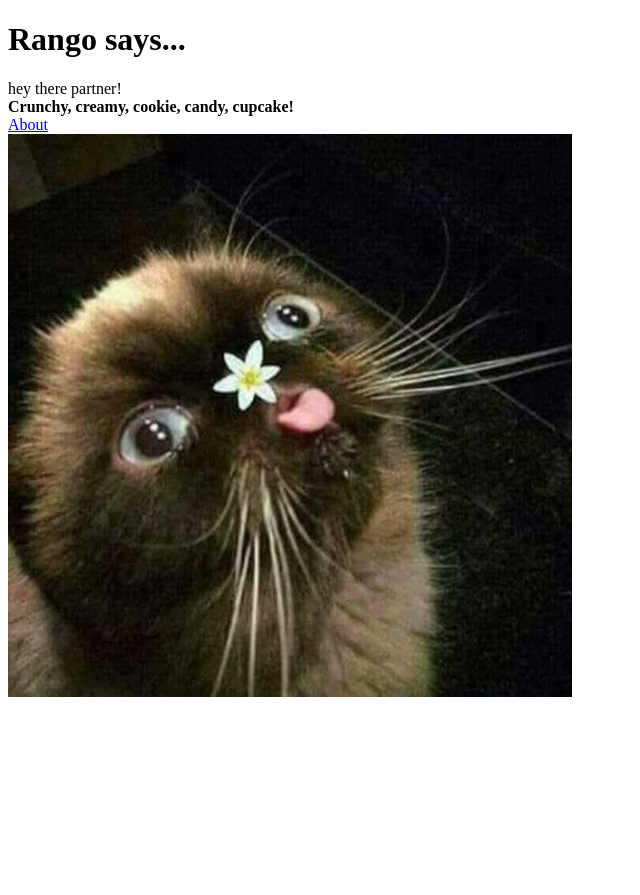
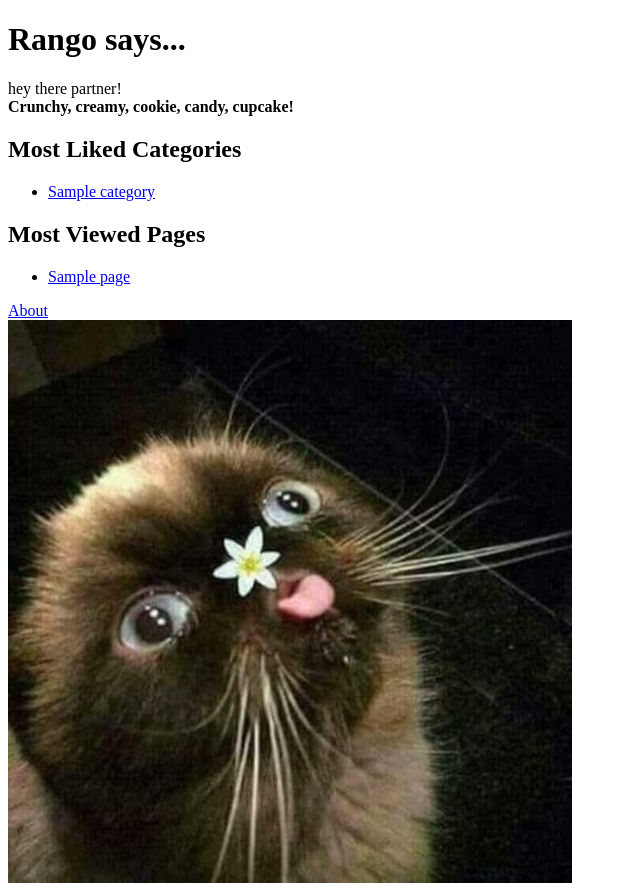
Before and after one commit to mkaraskova/tango_with_django_project, a Django app: page / in a window 1280 px wide. Shown: the whole page, without its empty margins (0-640 px from the left). Before the commit the page ends 697 px from the top, so only its background shows below. Run offline with Django 3.2, Linux system fonts and the light colour scheme; tables that the repository leaves empty hold one stand-in row (values such as "Sample post").

Commit message:
chapter6

```diff
--- a/rango/models.py
+++ b/rango/models.py
@@ -1,9 +1,15 @@
 from django.db import models
+from django.template.defaultfilters import slugify
 
 class Category(models.Model):
     name = models.CharField(max_length=128, unique=True)
     views = models.IntegerField(default=0)
     likes = models.IntegerField(default=0)
+    slug = models.SlugField(unique=True)
+
+    def save(self, *args, **kwargs):
+        self.slug = slugify(self.name)
+        super(Category, self).save(*args, **kwargs)
 
     class Meta:
         verbose_name_plural = 'Categories'
--- a/rango/urls.py
+++ b/rango/urls.py
@@ -6,4 +6,7 @@ app_name = 'rango'
 urlpatterns = [
     path('', views.index, name='index'),
     path('about/',views.about, name='about'),
+    path('category/<slug:category_name_slug>/',
+        views.show_category, name='show_category'),
+
 ]
--- a/rango/views.py
+++ b/rango/views.py
@@ -1,9 +1,27 @@
 from django.shortcuts import render
 from django.http import HttpResponse
+from rango.models import Category,Page
 
 def index(request):
-    context_dict = {'boldmessage': 'Crunchy, creamy, cookie, candy, cupcake!'}
+    category_list = Category.objects.order_by('-likes')[:5]
+    pages = Page.objects.order_by('-views')[:5]
+    context_dict = {}
+    context_dict['boldmessage'] = 'Crunchy, creamy, cookie, candy, cupcake!'
+    context_dict['categories'] = category_list
+    context_dict['pages'] = pages
     return render(request, 'rango/index.html', context=context_dict)
 
 def about(request):
     return render(request, 'rango/about.html')
+
+def show_category(request, category_name_slug):
+    context_dict = {}
+    try:
+        category = Category.objects.get(slug=category_name_slug)
+        pages = Page.objects.filter(category=category)
+        context_dict['pages'] = pages
+        context_dict['category'] = category
+    except Category.DoesNotExist:
+        context_dict['category'] = None
+        context_dict['pages'] = None
+    return render(request, 'rango/category.html', context=context_dict)
--- a/templates/rango/index.html
+++ b/templates/rango/index.html
@@ -10,8 +10,37 @@
 		<h1>Rango says...</h1>
 		<div>
 			hey there partner! <br />
-			<strong>{{ boldmessage }}</strong><br />
+			<strong>{{ boldmessage }}</strong>
 		</div>
+		<div>
+		<h2>Most Liked Categories</h2>
+		{% if categories %}
+		<ul>
+		{% for category in categories %}
+			<li>
+				<a href="/rango/category/{{ category.slug }}/">{{ category.name }}</a>
+			</li>
+		{% endfor %}
+		</ul>
+	{% else %}
+		<strong>There are no categories present.</strong>
+	{% endif %}
+
+	</div>
+
+	<div>
+		<h2>Most Viewed Pages</h2>
+		{% if pages %}
+		<ul>
+			{% for page in pages %}
+				<li><a href="{{ page.url }}">{{ page.title }}</a></li>
+			{% endfor %}
+		</ul>
+		{% else %}
+			<strong>There are no pages present.</strong>
+		{% endif %}
+	</div>
+
 		<div>
 			<a href="/rango/about/">About</a><br />
 			<img src="{% static 'images/rango.jpg' %}"
```
Also changed, not shown: populate_rango.py (+17 -9 lines), rango/admin.py (+4 -4 lines), templates/rango/category.html (added, +30 -0 lines), rango/migrations/0003_auto_20210127_1728.py (added).
